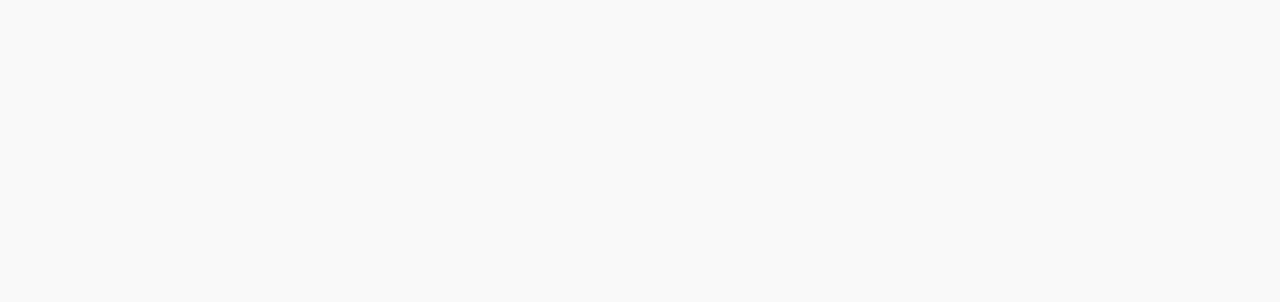
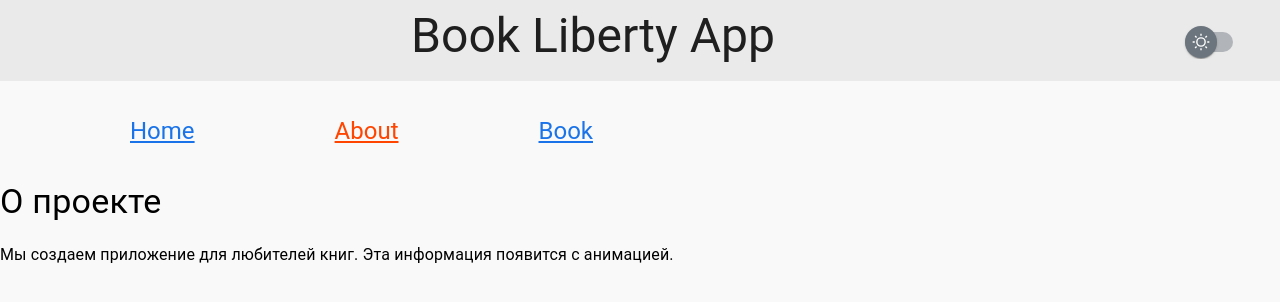
Before and after one commit to Nikita-a11y-dev/React-Libary-App, a React (Vite) app in the folder frontend/vite-project/: page /about in a window 1280 px wide. Before the commit this address had no page. Shown: the top 302 px of the page. Built offline with nearby package versions, Linux system fonts and the light colour scheme.

Commit message:
Added NavLink in Layout

```diff
--- a/frontend/vite-project/package.json
+++ b/frontend/vite-project/package.json
@@ -12,6 +12,7 @@
   "dependencies": {
     "@emotion/react": "^11.14.0",
     "@emotion/styled": "^11.14.0",
+    "@mui/icons-material": "^6.4.5",
     "@mui/material": "^6.4.5",
     "@reduxjs/toolkit": "^2.5.1",
     "axios": "^1.7.9",
--- a/frontend/vite-project/src/App.jsx
+++ b/frontend/vite-project/src/App.jsx
@@ -14,6 +14,7 @@
 import { Routes, Route, Outlet } from "react-router-dom";
 import Layout from "./page/Layout";
 import Home from "./page/Home";
+import About from "./page/About";
 
 export default function App() {
   const [darkMode, setDarkMode] = useState(false);
@@ -31,7 +32,6 @@
     setDarkMode(isDarkMode);
     localStorage.setItem("theme", JSON.stringify(isDarkMode));
   };
-
   return (
     <ThemeProvider theme={theme}>
       <Routes>
@@ -40,6 +40,7 @@
           element={<Layout darkMode={darkMode} toggleTheme={toggleTheme} />}
         >
           <Route index element={<Home />} />
+          <Route path="about" element={<About />} />
         </Route>
       </Routes>
     </ThemeProvider>
--- /dev/null
+++ b/frontend/vite-project/src/components/ResponsiveAppBar.jsx
@@ -0,0 +1,153 @@
+import * as React from "react";
+import AppBar from "@mui/material/AppBar";
+import Box from "@mui/material/Box";
+import Toolbar from "@mui/material/Toolbar";
+import IconButton from "@mui/material/IconButton";
+import Typography from "@mui/material/Typography";
+import Menu from "@mui/material/Menu";
+import MenuIcon from "@mui/icons-material/Menu";
+import Container from "@mui/material/Container";
+import MenuItem from "@mui/material/MenuItem";
+import { useTheme } from "@mui/material";
+import { NavLink } from "react-router-dom";
+function ResponsiveAppBar() {
+  const [anchorElNav, setAnchorElNav] = React.useState(null);
+  const handleOpenNavMenu = (event) => {
+    setAnchorElNav(event.currentTarget);
+  };
+
+  const handleCloseNavMenu = () => {
+    setAnchorElNav(null);
+  };
+
+  const pages = ["Home", "About", "Book"];
+
+  const theme = useTheme();
+  return (
+    <AppBar
+      position="static"
+      sx={{
+        backgroundColor: (theme) => theme.palette.background.default,
+        boxShadow: "none",
+      }}
+    >
+      <Container maxWidth="xl">
+        <Toolbar disableGutters>
+          <Box sx={{ flexGrow: 1, display: { xs: "flex", md: "none" } }}>
+            <IconButton
+              size="large"
+              aria-label="account of current user"
+              aria-controls="menu-appbar"
+              aria-haspopup="true"
+              onClick={handleOpenNavMenu}
+              color="inherit"
+            >
+              <MenuIcon />
+            </IconButton>
+            <Menu
+              id="menu-appbar"
+              anchorEl={anchorElNav}
+              anchorOrigin={{
+                vertical: "bottom",
+                horizontal: "left",
+              }}
+              keepMounted
+              transformOrigin={{
+                vertical: "top",
+                horizontal: "left",
+              }}
+              open={Boolean(anchorElNav)}
+              onClose={handleCloseNavMenu}
+              sx={{ display: { xs: "block", md: "none" } }}
+            >
+              {pages.map((page) => (
+                <MenuItem key={page} onClick={handleCloseNavMenu}>
+                  <Typography sx={{ textAlign: "center" }}>{page}</Typography>
+                </MenuItem>
+              ))}
+            </Menu>
+          </Box>
+
+          <Box
+            sx={{
+              flexGrow: 1,
+              display: { xs: "none", md: "flex" },
+              justifyContent: "flex-start",
+            }}
+          >
+            <NavLink
+              to={"/"}
+              style={({ isActive }) => ({
+                color: isActive
+                  ? theme.palette.link.active
+                  : theme.palette.link.main,
+                padding: "10px",
+                fontWeight: "bold",
+              })}
+              onMouseEnter={({ target }) =>
+                (target.style.color = theme.palette.link.hover)
+              }
+              onMouseLeave={({ target }) =>
+                (target.style.color = theme.palette.link.main)
+              }
+            >
+              <Typography
+                variant="h5"
+                sx={{ my: 3, display: "block", pr: 3, pl: 12 }}
+              >
+                Home
+              </Typography>
+            </NavLink>
+            <NavLink
+              to={"/About"}
+              style={({ isActive }) => ({
+                color: isActive
+                  ? theme.palette.link.active
+                  : theme.palette.link.main,
+                padding: "10px",
+                fontWeight: "bold",
+              })}
+              onMouseEnter={({ target }) =>
+                (target.style.color = theme.palette.link.hover)
+              }
+              onMouseLeave={({ target }) =>
+                (target.style.color = theme.palette.link.main)
+              }
+            >
+              <Typography
+                variant="h5"
+                sx={{ my: 3, display: "block", pr: 3, pl: 12 }}
+              >
+                About
+              </Typography>
+            </NavLink>
+            <NavLink
+              to={"/Book"}
+              style={({ isActive }) => ({
+                color: isActive
+                  ? theme.palette.link.active
+                  : theme.palette.link.main,
+                padding: "10px",
+                fontWeight: "bold",
+              })}
+              onMouseEnter={({ target }) =>
+                (target.style.color = theme.palette.link.hover)
+              }
+              onMouseLeave={({ target }) =>
+                (target.style.color = theme.palette.link.main)
+              }
+            >
+              <Typography
+                variant="h5"
+                sx={{ my: 3, display: "block", pr: 3, pl: 12 }}
+              >
+                Book
+              </Typography>
+            </NavLink>
+          </Box>
+        </Toolbar>
+      </Container>
+    </AppBar>
+  );
+}
+export default ResponsiveAppBar;
--- a/frontend/vite-project/src/page/About.jsx
+++ b/frontend/vite-project/src/page/About.jsx
@@ -0,0 +1,28 @@
+import { Typography, Box } from "@mui/material";
+import { useEffect, useState } from "react";
+
+export default function About() {
+  const [visible, setVisible] = useState(false);
+
+  useEffect(() => {
+    setVisible(true);
+  }, []);
+
+  return (
+    <Box>
+      <Typography
+        variant="h4"
+        sx={{
+          opacity: visible ? 1 : 0,
+          transition: "opacity 1s ease-in-out",
+        }}
+      >
+        О проекте
+      </Typography>
+      <Typography variant="body1" sx={{ marginTop: "20px" }}>
+        Мы создаем приложение для любителей книг. Эта информация появится с
+        анимацией.
+      </Typography>
+    </Box>
+  );
+}
--- a/frontend/vite-project/src/page/Layout.jsx
+++ b/frontend/vite-project/src/page/Layout.jsx
@@ -1,10 +1,12 @@
 import { Typography, Box } from "@mui/material";
 import CustomizedSwitches from "../components/CustomizedSwitches";
 import { Outlet } from "react-router-dom"; // Не забудь импортировать Outlet для вложенных маршрутов
+import ResponsiveAppBar from "../components/ResponsiveAppBar";
 
 export default function Layout({ darkMode, toggleTheme }) {
   return (
     <>
+      <Box>
         <Box
           display="flex"
           alignItems="center"
@@ -26,7 +28,8 @@
           </Typography>
           <CustomizedSwitches onChange={toggleTheme} checked={darkMode} />
         </Box>
-
+        <ResponsiveAppBar />
+      </Box>
       <Outlet />
     </>
   );
--- a/frontend/vite-project/src/theme/darkTheme.js
+++ b/frontend/vite-project/src/theme/darkTheme.js
@@ -14,6 +14,11 @@
     text: {
       title: "#FFFFFF",
       text: "#DDDDDD",
+    },
+    link: {
+      main: "#4F8CFF", // неактивныx ссылок
+      active: "#FF6347", //  активных
+      hover: "#5FAFFF", // Освещенная ссылка при наведении
     },
   },
   components: {
--- a/frontend/vite-project/src/theme/lightTheme.js
+++ b/frontend/vite-project/src/theme/lightTheme.js
@@ -14,6 +14,11 @@
     text: {
       title: "#333333",
       text: "#555555",
+    },
+    link: {
+      main: "#1A73E8", // Синий для неактивных ссылок
+      active: "#FF4500", // Оранжевый для активных
+      hover: "#4A90E2", // Легкое выделение при наведении
     },
   },
   components: {
```
Also changed, not shown: 1 other file (tests, documents, lock files or other folders). Lines whose indentation alone changed are shown as unchanged.
